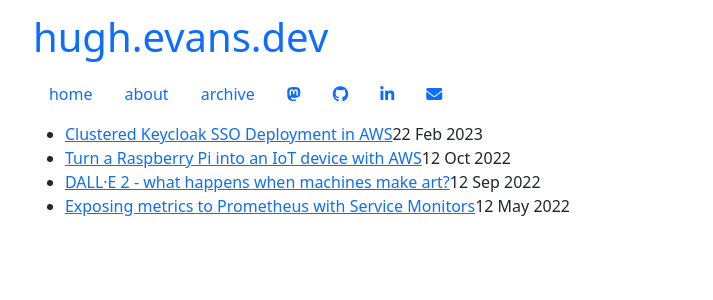
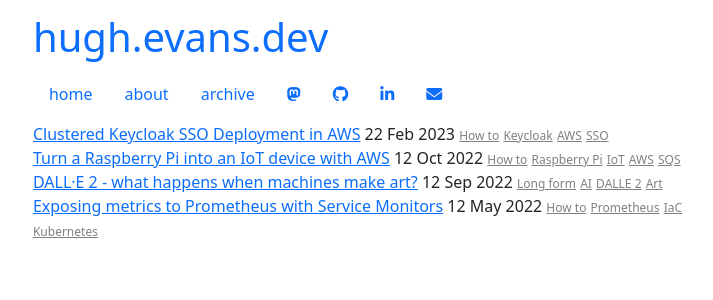
Before and after one commit to hevansDev/portfolio-website, a Jekyll site: the page built from archive.html, in a window 1280 px wide. Shown: the top 300 px of the page, without its empty margins (253-966 px from the left). Built offline with Jekyll 4.4.1, drawn with Linux system fonts in a browser that asks for light colours; nearby versions of some CDN libraries.

Commit message:
feat(archive): Updated arhcive page to include tags (#21)

```diff
--- a/_posts/2022-05-12-exposing-metrics-to-prometheus.md
+++ b/_posts/2022-05-12-exposing-metrics-to-prometheus.md
@@ -1,5 +1,6 @@
 ---
 title: Exposing metrics to Prometheus with Service Monitors
+tags: [How to, Prometheus, IaC, Kubernetes]
 canonicalurl: https://medium.com/daemon-engineering/exposing-metrics-to-prometheus-with-service-monitors-326f38b2daf1
 ---
 
--- a/_posts/2022-09-12-dall-e-2-what-happens-when-mac.md
+++ b/_posts/2022-09-12-dall-e-2-what-happens-when-mac.md
@@ -1,5 +1,6 @@
 ---
 title: DALL·E 2 - what happens when machines make art?
+tags: [Long form, AI, DALLE 2, Art]
 canonicalurl: https://medium.com/daemon-engineering/dall-e-2-what-happens-when-machines-make-art-ebd94b3f028b
 ---
 
--- a/_posts/2022-10-12-turn-a-raspberry-pi-into-an-io.md
+++ b/_posts/2022-10-12-turn-a-raspberry-pi-into-an-io.md
@@ -1,5 +1,6 @@
 ---
 title: Turn a Raspberry Pi into an IoT device with AWS
+tags: [How to, Raspberry Pi, IoT, AWS, SQS]
 canonicalurl: https://medium.com/daemon-engineering/turn-a-raspberry-pi-into-an-iot-device-with-aws-c82b03902d7a
 ---
 
--- a/_posts/2023-02-22-clustered-keycloak-deployment-in-aws.md
+++ b/_posts/2023-02-22-clustered-keycloak-deployment-in-aws.md
@@ -1,5 +1,6 @@
 ---
 title: Clustered Keycloak SSO Deployment in AWS
+tags: [How to, Keycloak, AWS, SSO]
 canonicalurl: https://www.dae.mn/insights/clustered-keycloak-sso-deployment-in-aws
 ---
 
--- /dev/null
+++ b/_sass/post-tag.scss
@@ -0,0 +1,6 @@
+.tag {
+    display: inline;
+    color: grey;
+    font-size: 12px;
+    text-decoration: underline;
+}
--- a/archive.html
+++ b/archive.html
@@ -3,8 +3,11 @@
 layout: default
 ---
 
-<ul>
 {% for post in site.posts %}
-    <li><a href="{{ post.url }}">{{ post.title }}</a>{{ post.date | date_to_string }}</li>
+    <div>
+        <a href="{{ post.url }}">{{ post.title }}</a> {{ post.date | date_to_string }}
+        {% for tag in post.tags %}
+            <div class="tag">{{ tag }}</div>
+        {% endfor %}
+    </div>
 {% endfor %}
-</ul>
--- a/assets/css/styles.scss
+++ b/assets/css/styles.scss
@@ -3,3 +3,4 @@
 @import "image-grid";
 @import "code-block";
 @import "page-body";
+@import "post-tag";
```
